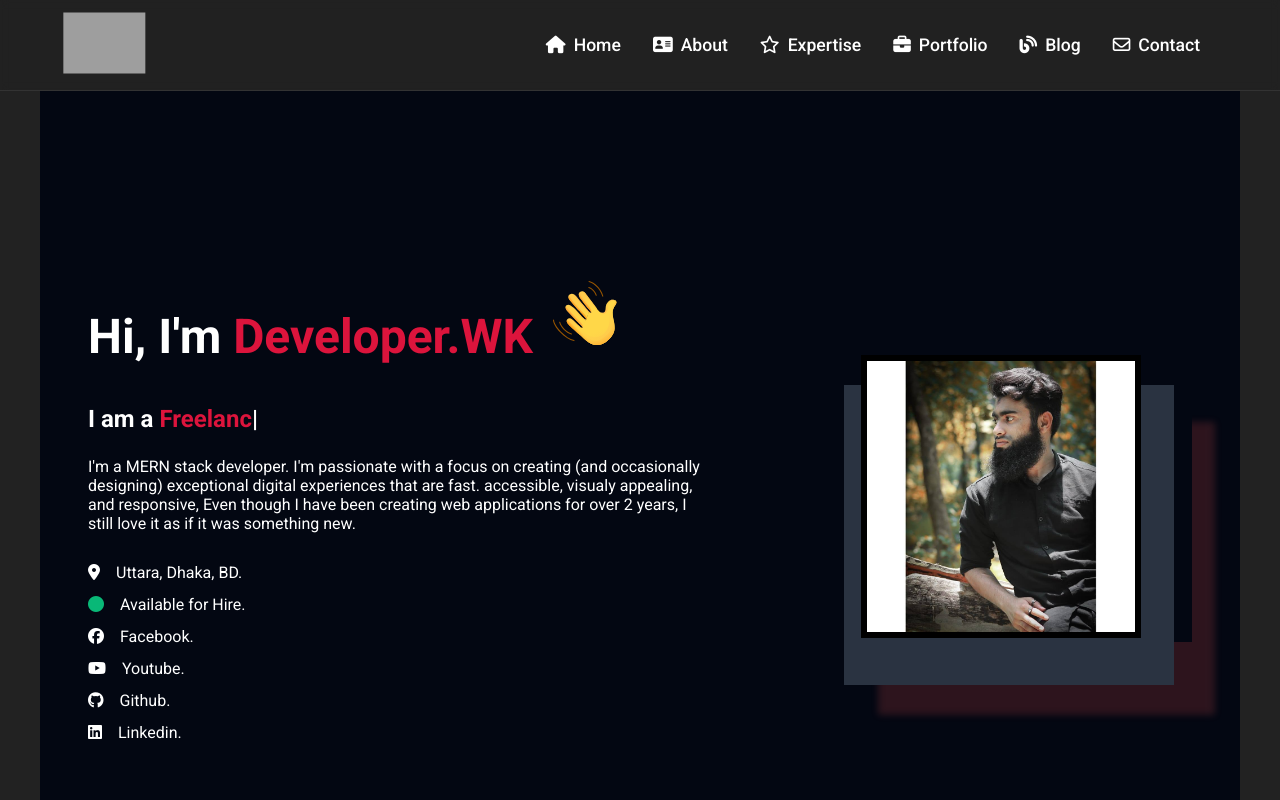
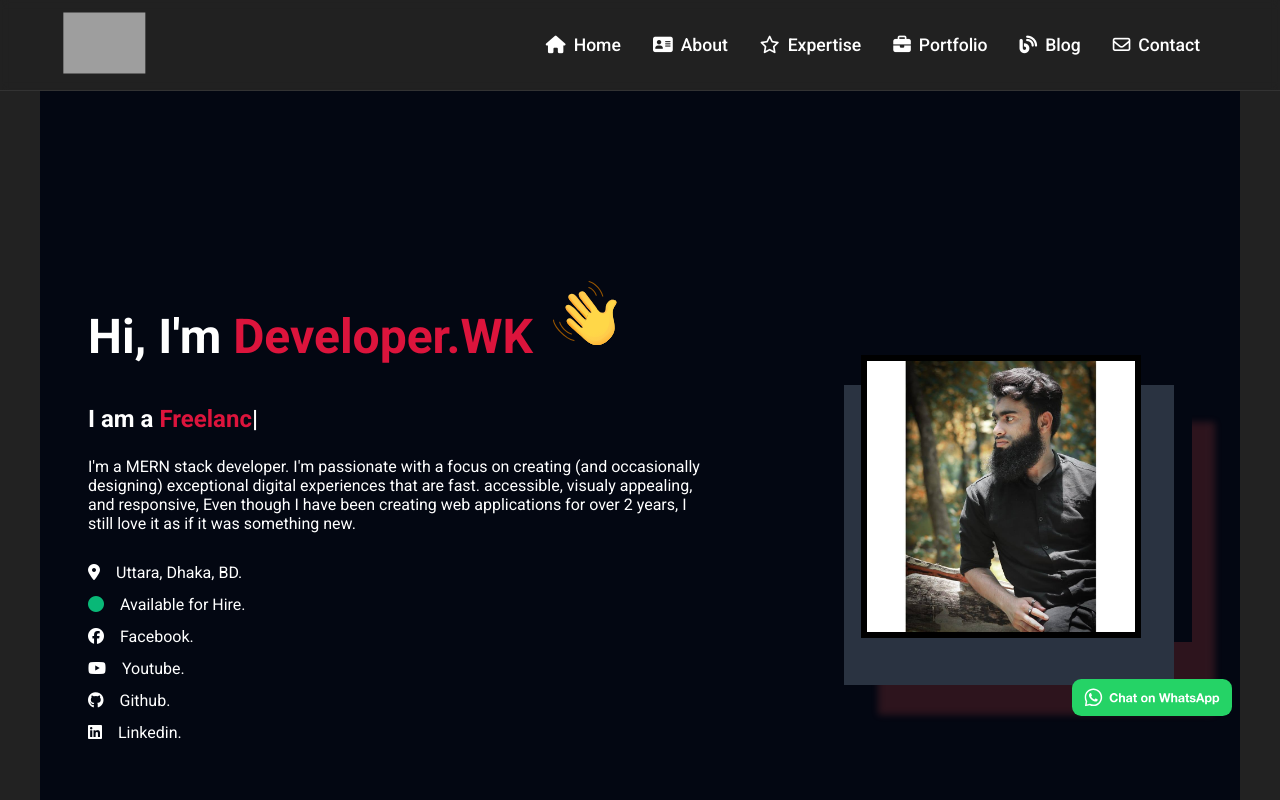
Before and after one commit to DeveloperWK/My-Portfolio-Project, a plain HTML site: page index.html in a window 1280 px wide. Shown: the top 800 px of the page. Drawn offline with nearby package versions, Linux system fonts and the light colour scheme; grey boxes are pictures that could not be loaded.

Commit message:
WhatsApp Functionality  Add

```diff
--- a/css/responsive.scss
+++ b/css/responsive.scss
@@ -119,4 +119,10 @@
       }
     }
   }
+  .whatsApp {
+    right: 3rem;
+  }
+  #scrollBtn {
+    right: 50px;
+  }
 }
--- a/css/stylesheet.scss
+++ b/css/stylesheet.scss
@@ -609,6 +609,18 @@ header {
 }
 
 // !! Contact End
+// WhatsApp Start
+.whatsApp {
+  position: fixed;
+  right: 2rem;
+  bottom: 5rem;
+  z-index: 999;
+  img {
+    width: 0;
+    cursor: pointer;
+  }
+}
+// WhatsApp End
 // !! Footer Start
 footer {
   background-color: #111827;
--- a/index.html
+++ b/index.html
@@ -546,6 +546,21 @@
       </section>
     </div>
     <!-- Contact Section End -->
+    <!-- Chat on Whatsapp Start -->
+    <div class="whatsApp">
+      <a
+        aria-label="Chat on WhatsApp"
+        href="https://wa.me/8801772998671"
+        target="_blank"
+      >
+        <img
+          alt="Chat on WhatsApp"
+          src="img/WhatsAppButtonGreenLarge.svg"
+          id="whatsappImg"
+        />
+      </a>
+    </div>
+    <!-- Chat on Whatsapp End -->
     <!-- Footer Section Start -->
     <footer class="container">
       <p>
```
Also changed, not shown: css/responsive.min.css, css/stylesheet.min.css, img/WhatsAppButtonGreenLarge.svg (added), 2 other files.
